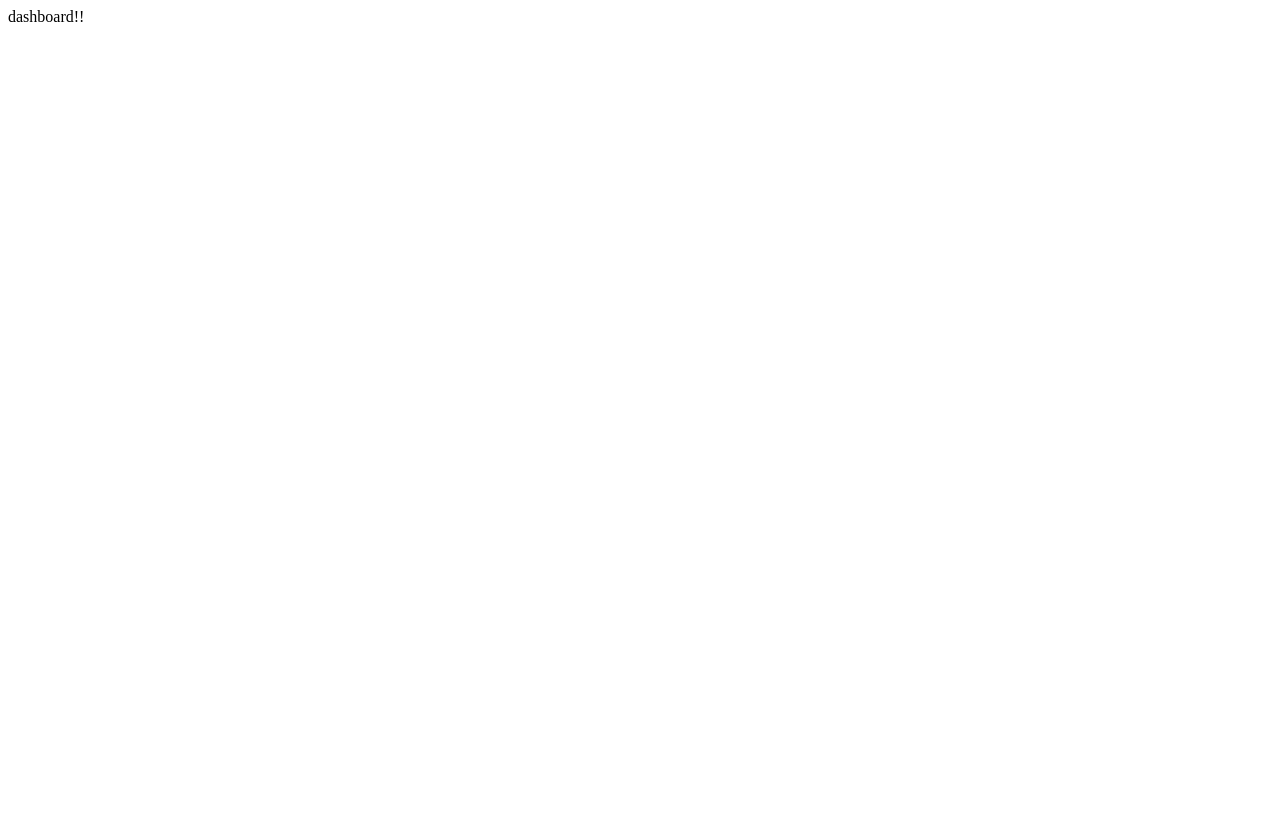
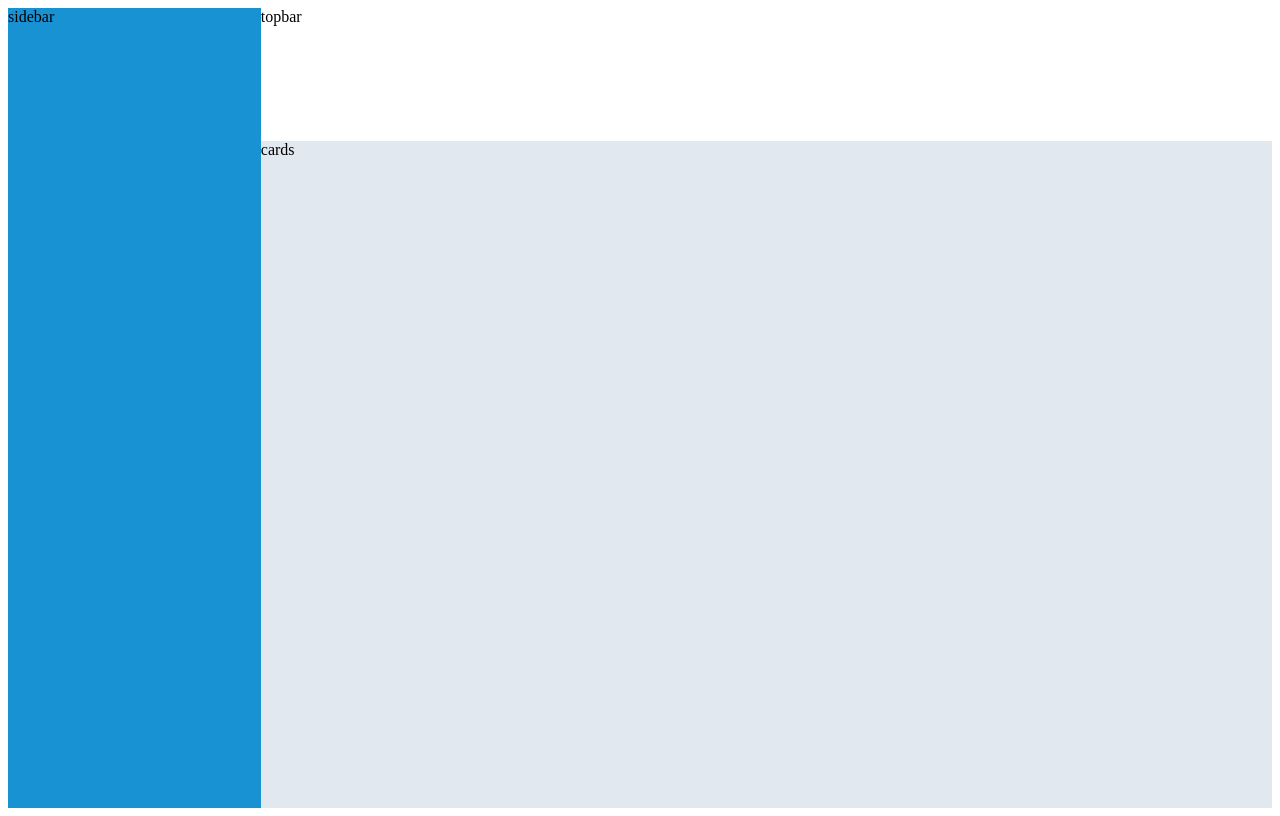
Before and after one commit to ssj05/dashboard, a plain HTML site: page index.html in a window 1280 px wide. Drawn offline with Linux system fonts and the light colour scheme.

Commit message:
add basic layout

```diff
--- a/index.html
+++ b/index.html
@@ -9,7 +9,11 @@
 </head>
 
 <body>
-  dashboard!!
+  <div class="sidebar">sidebar</div>
+  <div class="main">
+    <div class="top-bar">topbar</div>
+    <div class="content">cards</div>
+  </div>
 </body>
 
 </html>
--- a/style.css
+++ b/style.css
@@ -0,0 +1,23 @@
+body {
+  display: grid;
+  grid-template-columns: repeat(5, 1fr);
+}
+
+.sidebar {
+  background-color: #1992d4;
+  height: 100vh;
+  grid-column: 1 / 2;
+}
+
+.main {
+  background-color: #e2e8f0;
+  height: 100vh;
+  grid-column: 2 / 6;
+  display: grid;
+  grid-template-rows: repeat(6, 1fr);
+}
+
+.top-bar {
+  background-color: #fff;
+  grid-row: 1 / 2;
+}
```
